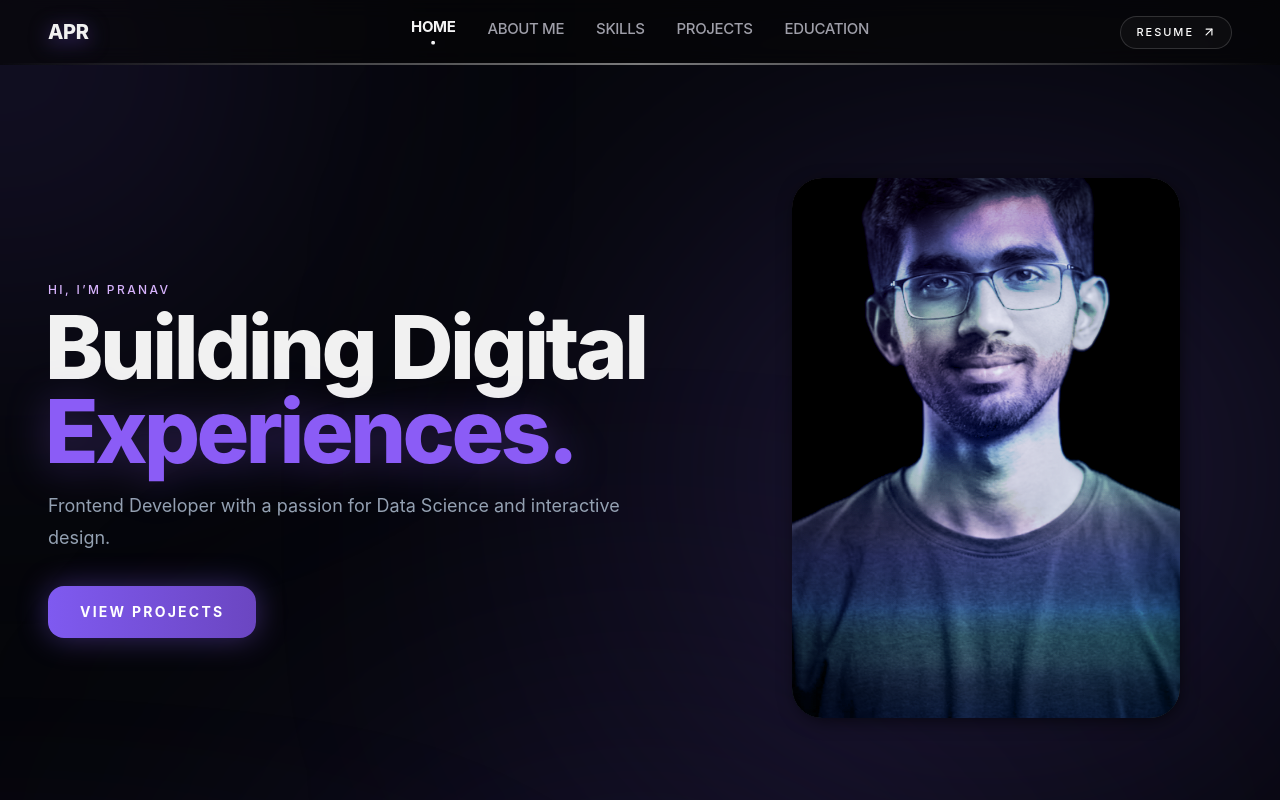
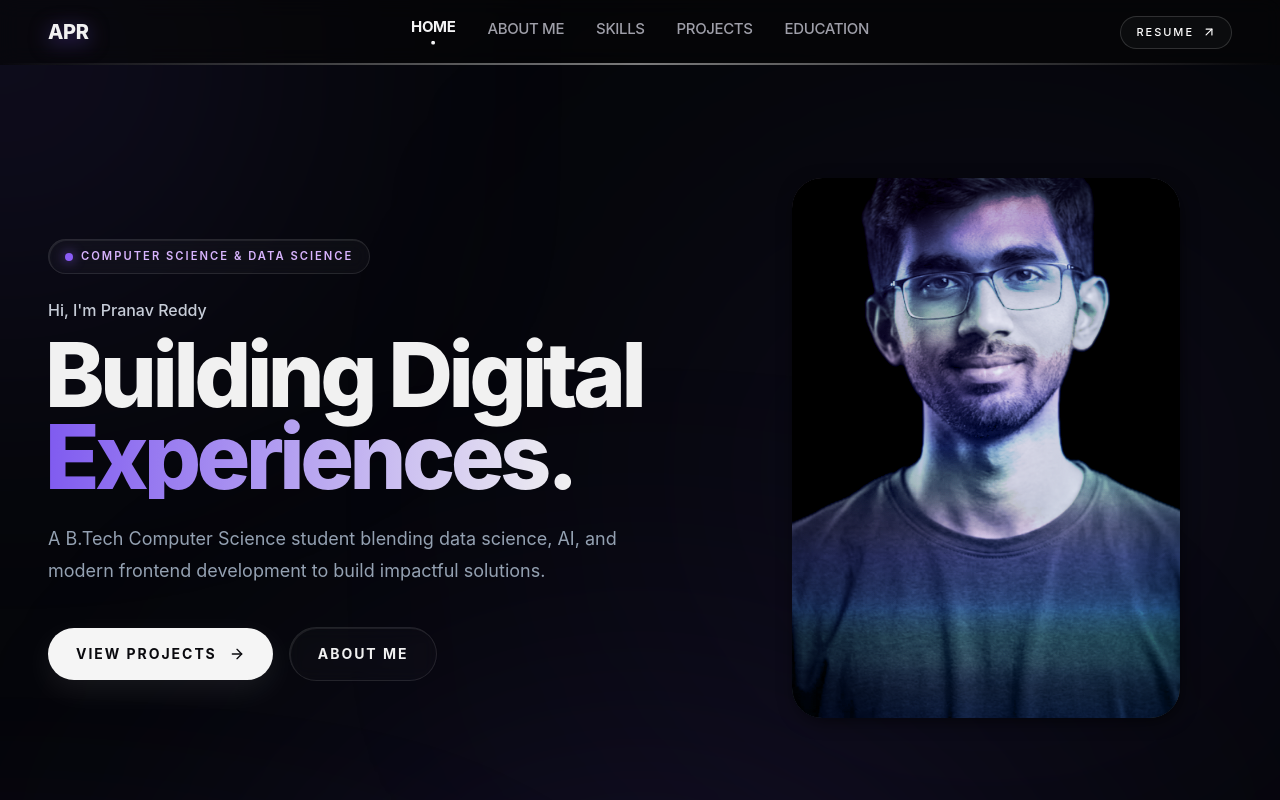
Before and after one commit to PranavReddy2703/my-portfolio, a React (Vite) app: page / in a window 1280 px wide. Built offline with nearby package versions, Linux system fonts and the light colour scheme.

Commit message:
Updated Styling in Hero Section

```diff
--- a/src/components/sections/Hero.jsx
+++ b/src/components/sections/Hero.jsx
@@ -7,41 +7,53 @@ function Hero() {
       id="home"
       className="relative isolate flex min-h-[100dvh] flex-col justify-center overflow-visible pt-24 scroll-mt-24"
     >
-      {/* CHANGED: Removed overflow-hidden so the blur bleeds naturally into the next section */}
       <div className="pointer-events-none absolute inset-0 z-0">
-        <div className="absolute left-[-18%] top-[-10%] h-[34vw] w-[38vw] rounded-full bg-[linear-gradient(180deg,rgba(127,90,240,0.40)_0%,rgba(76,29,149,0)_100%)] blur-[160px] md:h-[32vw] md:w-[36vw]" />
-        <div className="absolute right-[-10%] top-[42%] h-[42vw] w-[46vw] rounded-full bg-[linear-gradient(180deg,rgba(127,90,240,0.65)_0%,rgba(76,29,149,0)_100%)] blur-[190px] md:right-[2%] md:top-[38%] md:h-[38vw] md:w-[42vw]" />
+        <div className="absolute left-[-18%] top-[-10%] h-[34vw] w-[38vw] rounded-full bg-[linear-gradient(180deg,rgba(127,90,240,0.30)_0%,rgba(76,29,149,0)_100%)] blur-[160px] md:h-[32vw] md:w-[36vw]" />
+        <div className="absolute right-[-10%] top-[42%] h-[42vw] w-[46vw] rounded-full bg-[linear-gradient(180deg,rgba(127,90,240,0.22)_0%,rgba(76,29,149,0)_100%)] blur-[190px] md:right-[2%] md:top-[38%] md:h-[38vw] md:w-[42vw]" />
       </div>
 
       <div className="relative z-10 mx-auto flex w-full max-w-7xl items-center px-6 md:px-10 lg:px-12 2xl:max-w-[1440px]">
         <div className="grid w-full items-center gap-12 lg:grid-cols-[1.1fr_0.9fr] 2xl:gap-20">
-
           <div className="max-w-3xl 2xl:max-w-4xl">
             <div className="mt-6">
-              <p className="mb-2 text-xs font-medium uppercase tracking-[0.2em] text-[#D8B4FE] 2xl:text-[clamp(0.875rem,1vw,1rem)]">
-                Hi, I’m Pranav
+              <div className="mb-6 inline-flex items-center gap-2 rounded-full border border-white/10 bg-white/[0.03] px-4 py-2 shadow-[inset_1px_1px_0_rgba(255,255,255,0.08)] backdrop-blur-sm">
+                <span className="h-2 w-2 rounded-full bg-[#8B5CF6] shadow-[0_0_12px_rgba(139,92,246,0.8)]" />
+                <p className="text-[0.7rem] font-semibold uppercase tracking-[0.18em] text-[#D8B4FE]">
+                  Computer Science & Data Science
+                </p>
+              </div>
+
+              <p className="mb-3 text-sm font-medium text-[#C7CDD8] sm:text-base">
+                Hi, I&apos;m Pranav Reddy
               </p>
 
-              <h1 className="-translate-x-[3px] max-w-4xl text-5xl font-extrabold leading-[0.95] tracking-[-0.04em] text-[#F1F1F1] sm:text-6xl md:text-7xl lg:text-[5.5rem] 2xl:-translate-x-[5px] 2xl:max-w-5xl 2xl:text-[clamp(5.5rem,5.5vw,6.5rem)]">
-                Building Digital <br />
-                {/* CHANGED: Matched the solid purple text from the screenshot */}
-                <span className="text-[#8B5CF6] drop-shadow-[0_4px_20px_rgba(139,92,246,0.30)]">
+              <h1 className="-translate-x-[3px] max-w-5xl text-5xl font-extrabold leading-[0.92] tracking-[-0.05em] text-[#F1F1F1] sm:text-6xl md:text-7xl lg:text-[5.6rem] 2xl:-translate-x-[5px] 2xl:text-[clamp(5.5rem,5.8vw,6.8rem)]">
+                Building Digital
+                <br />
+                <span className="inline-block bg-[linear-gradient(92deg,#7F5AF0_0%,#F1F1F1_100%)] bg-clip-text text-transparent [-webkit-background-clip:text] [-webkit-text-fill-color:transparent]">
                   Experiences.
                 </span>
               </h1>
 
-              <p className="mt-4 max-w-3xl text-base leading-8 text-[#94A1B2] sm:text-lg 2xl:max-w-4xl 2xl:text-[clamp(1.125rem,1.5vw,1.25rem)]">
-                Frontend Developer with a passion for Data Science and interactive design.
+              <p className="mt-6 max-w-2xl text-base leading-8 text-[#94A1B2] sm:text-lg 2xl:max-w-3xl 2xl:text-[clamp(1.125rem,1.5vw,1.25rem)]">
+                A B.Tech Computer Science student blending data science, AI, and modern frontend development to build impactful solutions.
               </p>
             </div>
 
-            <div className="mt-8 flex flex-wrap items-center gap-4">
-              {/* CHANGED: Styled the button exactly like the purple glowing button in the screenshot */}
+            <div className="mt-10 flex flex-wrap items-center gap-4">
               <a
                 href="#projects"
-                className="group inline-flex items-center gap-3 rounded-2xl bg-[linear-gradient(90deg,#7F5AF0_0%,#6B46C1_100%)] px-8 py-4 text-sm font-bold uppercase tracking-[0.16em] text-white shadow-[0_0_30px_rgba(127,90,240,0.4)] transition-all duration-300 hover:scale-[1.02] hover:shadow-[0_0_40px_rgba(127,90,240,0.6)]"
+                className="group inline-flex items-center gap-3 rounded-full bg-[#F5F5F5] px-7 py-4 text-sm font-bold uppercase tracking-[0.14em] text-[#0A0A0E] shadow-[0_10px_30px_rgba(255,255,255,0.08)] transition-all duration-300 hover:translate-y-[-2px] hover:bg-white"
               >
                 View Projects
+                <ArrowRight className="h-4 w-4 transition-transform duration-300 group-hover:translate-x-1" />
+              </a>
+
+              <a
+                href="#about"
+                className="inline-flex items-center gap-3 rounded-full border border-white/10 bg-white/[0.02] px-7 py-4 text-sm font-bold uppercase tracking-[0.14em] text-[#F1F1F1] shadow-[inset_1px_1px_0_rgba(255,255,255,0.08)] backdrop-blur-sm transition-all duration-300 hover:border-white/20 hover:bg-white/[0.05]"
+              >
+                About Me
               </a>
             </div>
           </div>
```
